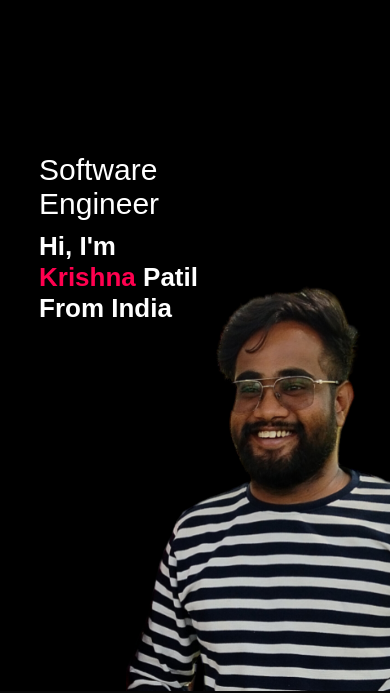
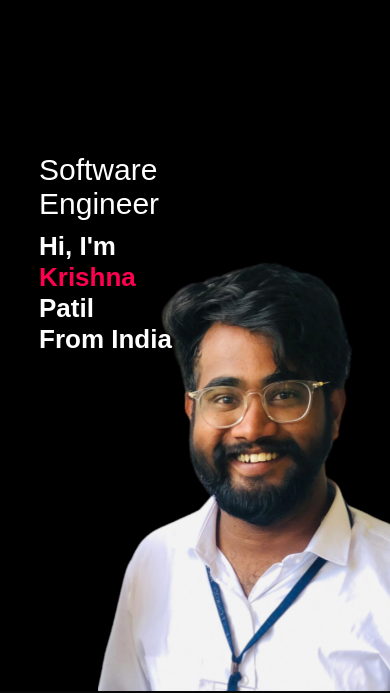
Before and after one commit to krishnkrishna/Portfolio, a plain HTML site: page index.html in a window 390 px wide. Shown: the part 153-846 px from the top of the page. Drawn offline with Linux system fonts and the light colour scheme.

Commit message:
pics and name style updated

```diff
--- a/index.html
+++ b/index.html
@@ -27,7 +27,7 @@
 
             <div class="header-text">
                 <p >Software <p id="eng">Engineer</p></p>
-                <h1>Hi, I'm <br><span>Krishna</span> Patil<br>From India</h1>
+                <h1>Hi, I'm <br><span>Krishna</span><br> Patil<br>From India</h1>
             </div>
 
 
--- a/style.css
+++ b/style.css
@@ -17,7 +17,7 @@ body{
 #header{
     width:100%;
     height:100vh;
-    background-image: url(images/desktop.jpg);
+    background-image: url(images/desktop10.jpg);
     background-size:cover;
     background-position: center;
 }
@@ -354,7 +354,7 @@ nav .fa-solid{
 
 @media only screen and (max-width :600px){
     #header{
-        background-image: url(images/phone-pic07.jpg);
+        background-image: url(images/phone-pic08.jpg);
     }
     .header-text{
         margin-top: 50%;
```
